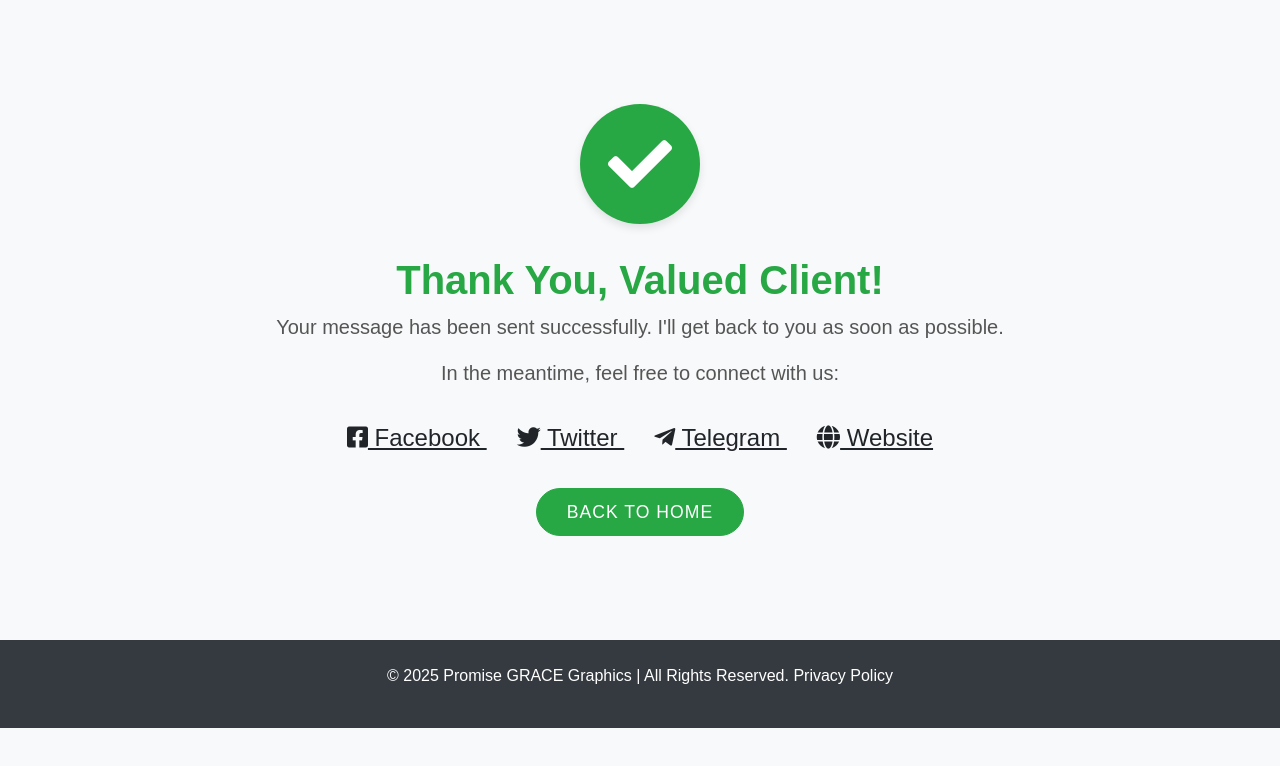
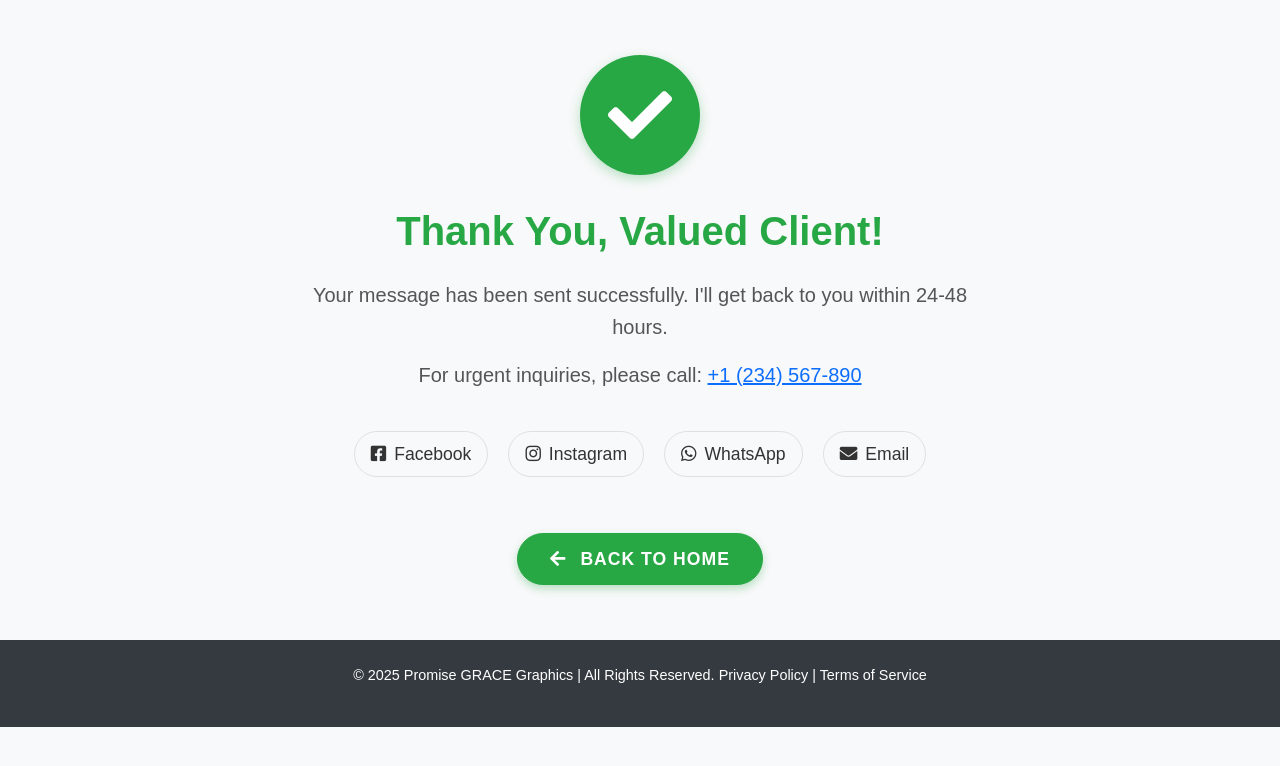
Before and after one commit to KhanPromiseP/promisecreative, a plain HTML site: page thank-you.html in a window 1280 px wide. Drawn offline with nearby package versions, Linux system fonts and the light colour scheme.

```diff
--- a/thank-you.html
+++ b/thank-you.html
@@ -5,15 +5,37 @@
     <meta charset="UTF-8">
     <meta name="viewport" content="width=device-width, initial-scale=1.0">
     <title>Thank You | Promise GRACE Graphics</title>
-    <link href="https://cdn.jsdelivr.net/npm/bootstrap@5.3.0/dist/css/bootstrap.min.css" rel="stylesheet">
-    <link href="https://cdnjs.cloudflare.com/ajax/libs/font-awesome/5.15.4/css/all.min.css" rel="stylesheet">
-    <link href="assets/css/main.css" rel="stylesheet">
+    <meta name="description" content="Thank you for contacting Promise GRACE Graphics. Your message has been received.">
+
+    <!-- Preload critical resources -->
+    <link rel="preload" href="https://cdn.jsdelivr.net/npm/bootstrap@5.3.0/dist/css/bootstrap.min.css" as="style" onload="this.onload=null;this.rel='stylesheet'">
+    <link rel="preload" href="https://cdnjs.cloudflare.com/ajax/libs/font-awesome/5.15.4/css/all.min.css" as="style" onload="this.onload=null;this.rel='stylesheet'">
+    <link rel="preload" href="assets/css/main.css" as="style" onload="this.onload=null;this.rel='stylesheet'">
+
+    <noscript>
+        <link href="https://cdn.jsdelivr.net/npm/bootstrap@5.3.0/dist/css/bootstrap.min.css" rel="stylesheet">
+        <link href="https://cdnjs.cloudflare.com/ajax/libs/font-awesome/5.15.4/css/all.min.css" rel="stylesheet">
+        <link href="assets/css/main.css" rel="stylesheet">
+    </noscript>
+
     <style>
-        /* ALL YOUR EXISTING STYLES REMAIN UNCHANGED */
+        :root {
+            --primary-color: #28a745;
+            --primary-hover: #218838;
+            --text-color: #333;
+            --light-text: #555;
+            --bg-color: #f8f9fa;
+            --dark-bg: #343a40;
+        }
+
         body {
             font-family: 'Arial', sans-serif;
-            background-color: #f8f9fa;
-            color: #333;
+            background-color: var(--bg-color);
+            color: var(--text-color);
+            line-height: 1.6;
+            margin: 0;
+            padding: 0;
+            overflow-x: hidden;
         }
 
         .thank-you-section {
@@ -22,19 +44,49 @@
             flex-direction: column;
             justify-content: center;
             text-align: center;
-            padding: 50px 0;
+            padding: 50px 15px;
+            animation: fadeIn 0.8s ease-out;
+        }
+
+        @keyframes fadeIn {
+            from {
+                opacity: 0;
+                transform: translateY(20px);
+            }
+
+            to {
+                opacity: 1;
+                transform: translateY(0);
+            }
         }
 
         .checkmark {
             width: 120px;
             height: 120px;
-            background-color: #28a745;
+            background-color: var(--primary-color);
             border-radius: 50%;
             display: inline-flex;
             align-items: center;
             justify-content: center;
-            margin-bottom: 2rem;
-            box-shadow: 0 4px 8px rgba(0, 0, 0, 0.1);
+            margin: 0 auto 2rem;
+            box-shadow: 0 4px 12px rgba(40, 167, 69, 0.3);
+            animation: bounceIn 0.8s cubic-bezier(0.175, 0.885, 0.32, 1.275);
+        }
+
+        @keyframes bounceIn {
+            0% {
+                transform: scale(0.5);
+                opacity: 0;
+            }
+
+            50% {
+                transform: scale(1.1);
+                opacity: 1;
+            }
+
+            100% {
+                transform: scale(1);
+            }
         }
 
         .checkmark i {
@@ -45,61 +97,106 @@
         h1 {
             font-size: 2.5rem;
             font-weight: 700;
-            color: #28a745;
+            color: var(--primary-color);
+            margin-bottom: 1.5rem;
         }
 
-        p.lead {
+        .lead {
             font-size: 1.25rem;
-            color: #555;
+            color: var(--light-text);
+            max-width: 700px;
+            margin-left: auto;
+            margin-right: auto;
         }
 
         .social-links {
-            margin-top: 2rem;
-            margin-bottom: 2rem;
+            margin: 2.5rem 0;
+            display: flex;
+            justify-content: center;
+            flex-wrap: wrap;
+            gap: 20px;
         }
 
         .social-links a {
-            font-size: 1.5rem;
-            color: #333;
-            margin: 0 15px;
-            transition: color 0.3s ease, transform 0.3s ease;
+            display: inline-flex;
+            align-items: center;
+            gap: 8px;
+            font-size: 1.1rem;
+            color: var(--text-color);
+            text-decoration: none;
+            padding: 8px 16px;
+            border-radius: 50px;
+            transition: all 0.3s ease;
+            border: 1px solid rgba(0, 0, 0, 0.1);
         }
 
         .social-links a:hover {
-            color: #28a745;
-            transform: translateY(-5px);
+            color: var(--primary-color);
+            transform: translateY(-3px);
+            box-shadow: 0 5px 15px rgba(0, 0, 0, 0.1);
+            text-decoration: none;
         }
 
         .btn-primary {
-            background-color: #28a745;
-            border-color: #28a745;
+            background-color: var(--primary-color);
+            border-color: var(--primary-color);
             font-size: 1.1rem;
-            padding: 10px 30px;
+            padding: 12px 32px;
             text-transform: uppercase;
             letter-spacing: 1px;
             border-radius: 50px;
-            transition: background-color 0.3s ease;
+            transition: all 0.3s ease;
+            font-weight: 600;
+            box-shadow: 0 4px 8px rgba(40, 167, 69, 0.3);
         }
 
         .btn-primary:hover {
-            background-color: #218838;
-            border-color: #218838;
+            background-color: var(--primary-hover);
+            border-color: var(--primary-hover);
+            transform: translateY(-2px);
+            box-shadow: 0 6px 12px rgba(40, 167, 69, 0.4);
         }
 
         footer {
-            background-color: #343a40;
+            background-color: var(--dark-bg);
             color: white;
             padding: 30px 0;
             text-align: center;
+            font-size: 0.9rem;
         }
 
         footer a {
             color: #ffffff;
             text-decoration: none;
+            transition: color 0.3s ease;
         }
 
         footer a:hover {
+            color: var(--primary-color);
             text-decoration: underline;
+        }
+
+        /* Responsive adjustments */
+        @media (max-width: 768px) {
+            h1 {
+                font-size: 2rem;
+            }
+
+            .lead {
+                font-size: 1.1rem;
+            }
+
+            .social-links {
+                flex-direction: column;
+                gap: 12px;
+                align-items: center;
+            }
+
+            .social-links a {
+                width: 100%;
+                max-width: 250px;
+                justify-content: center;
+            }
         }
     </style>
 </head>
@@ -117,40 +214,78 @@
                 <i class="fas fa-check"></i>
             </div>
             <h1>Thank You, <span id="client-name">Valued Client</span>!</h1>
-            <p class="lead">Your message has been sent successfully. I'll get back to you as soon as possible.</p>
-            <p class="lead">In the meantime, feel free to connect with us:</p>
+            <p class="lead">Your message has been sent successfully. I'll get back to you within 24-48 hours.</p>
+            <p class="lead">For urgent inquiries, please call: <a href="tel:+1234567890" class="text-primary">+1 (234) 567-890</a></p>
+
             <div class="social-links">
-                <a href="https://facebook.com/promisegracegraphics" target="_blank" class="text-dark">
+                <a href="https://facebook.com/promisegracegraphics" target="_blank" rel="noopener noreferrer">
                     <i class="fab fa-facebook-square"></i> Facebook
                 </a>
-                <a href="https://twitter.com/your_handle" target="_blank" class="text-dark">
-                    <i class="fab fa-twitter"></i> Twitter
+                <a href="https://instagram.com/promisegracegraphics" target="_blank" rel="noopener noreferrer">
+                    <i class="fab fa-instagram"></i> Instagram
                 </a>
-                <a href="https://t.me/your_username" target="_blank" class="text-dark">
-                    <i class="fab fa-telegram-plane"></i> Telegram
+                <a href="https://wa.me/1234567890" target="_blank" rel="noopener noreferrer">
+                    <i class="fab fa-whatsapp"></i> WhatsApp
                 </a>
-                <a href="https://yourwebsite.com" target="_blank" class="text-dark">
-                    <i class="fas fa-globe"></i> Website
+                <a href="mailto:promisecreative@yahoo.com" target="_blank" rel="noopener noreferrer">
+                    <i class="fas fa-envelope"></i> Email
                 </a>
             </div>
-            <a href="index.html" class="btn btn-primary btn-lg">Back to Home</a>
+
+            <a href="index.html" class="btn btn-primary btn-lg mt-3">
+                <i class="fas fa-arrow-left me-2"></i> Back to Home
+            </a>
         </div>
     </section>
 
-    <!-- Footer (same as your main site) -->
+    <!-- Footer -->
     <footer class="py-4">
-        <p>&copy; 2025 Promise GRACE Graphics | All Rights Reserved. <a href="#">Privacy Policy</a></p>
+        <div class="container">
+            <p>&copy; <span id="current-year">2025</span> Promise GRACE Graphics | All Rights Reserved.
+                <a href="privacy.html">Privacy Policy</a> | <a href="terms.html">Terms of Service</a></p>
+        </div>
     </footer>
 
     <!-- Scripts -->
-    <script src="https://cdn.jsdelivr.net/npm/bootstrap@5.3.0/dist/js/bootstrap.bundle.min.js"></script>
+    <script src="https://cdn.jsdelivr.net/npm/bootstrap@5.3.0/dist/js/bootstrap.bundle.min.js" defer></script>
+
     <script>
-        // Get the client name from sessionStorage
         document.addEventListener('DOMContentLoaded', function() {
+            // Set current year in footer
+            document.getElementById('current-year').textContent = new Date().getFullYear();
+
+            // Get the client name from sessionStorage
             const clientName = sessionStorage.getItem('thankYouName');
             if (clientName) {
                 document.getElementById('client-name').textContent = clientName;
                 sessionStorage.removeItem('thankYouName'); // Clean up
+            } else {
+                // If someone accesses this page directly without submitting the form
+                document.getElementById('client-name').textContent = 'Valued Client';
+            }
+
+            // Add animation class when elements come into view
+            const observer = new IntersectionObserver((entries) => {
+                entries.forEach(entry => {
+                    if (entry.isIntersecting) {
+                        entry.target.classList.add('animate');
+                    }
+                });
+            }, {
+                threshold: 0.1
+            });
+
+            document.querySelectorAll('.social-links a, .btn-primary').forEach(el => {
+                observer.observe(el);
+            });
+
+            // Track the thank you page view (if you have analytics)
+            if (typeof gtag !== 'undefined') {
+                gtag('event', 'conversion', {
+                    'send_to': 'AW-YOUR_CONVERSION_ID/YOUR_LABEL',
+                    'value': 1.0,
+                    'currency': 'USD'
+                });
             }
         });
     </script>
```
Also changed, not shown: index.html (+35 -17 lines).
